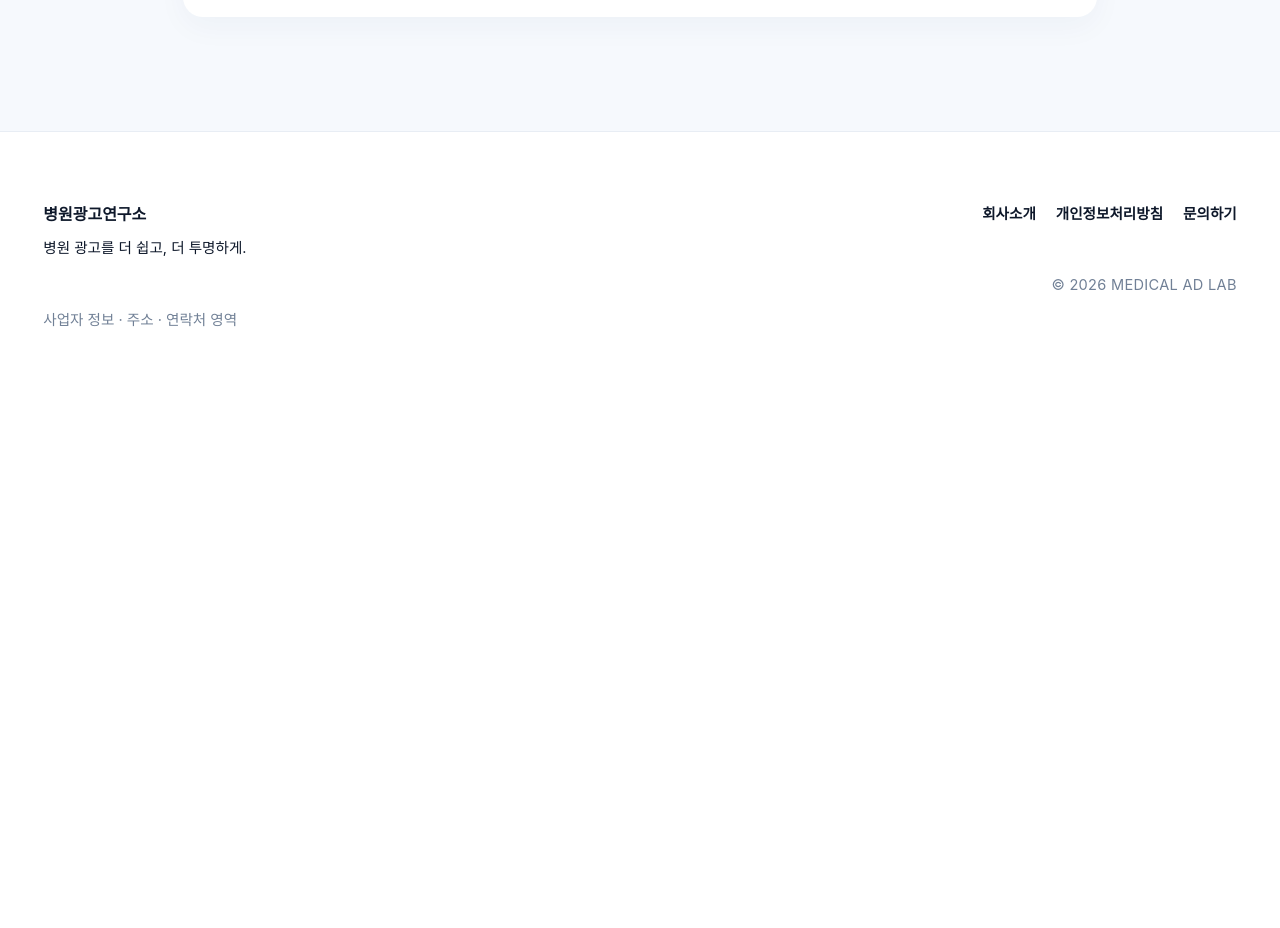
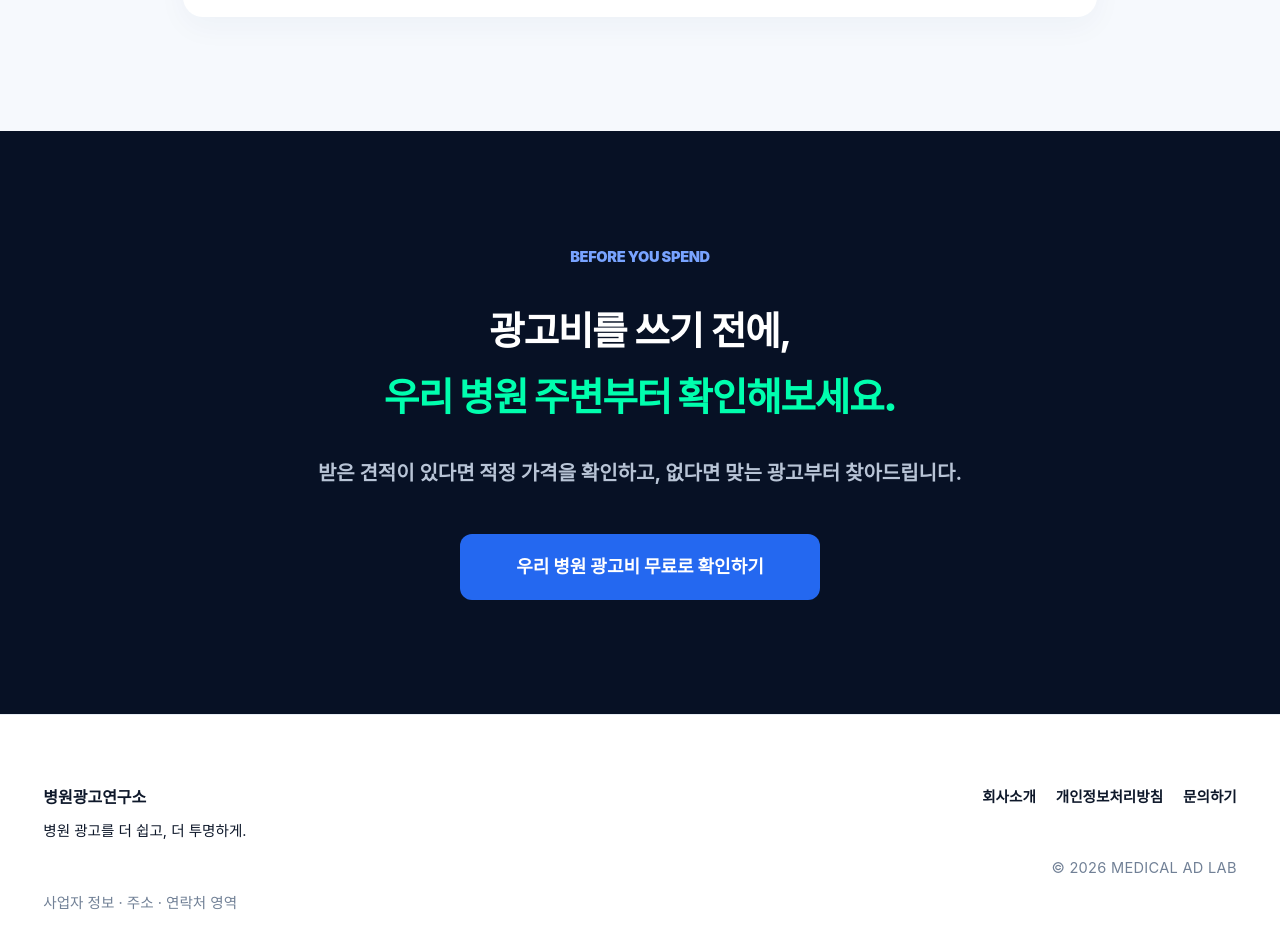
Before and after one commit to BIOADDLAB/medical-ad-lab, a Next.js app: page / in a window 1280 px wide. Shown: the part 10281-11209 px from the top of the page. Before the commit the page ends 10684 px from the top, so only its background shows below. Built offline with nearby package versions, Linux system fonts and the light colour scheme; no server answers; a web font is replaced by a local one.

Commit message:
feat: 메인 하단 CTA 섹션 추가

```diff
--- a/app/globals.css
+++ b/app/globals.css
@@ -8,13 +8,14 @@
     /* 컬러시스템 */
     --color-brand: #2468f0;
     --color-brand-light: #3582e2;
+    --color-brand-light-02: #78a3ff;
     --color-brand-tint: #e8eef6;
     --color-brand-pale: #eaf2ff;
     --color-mint: #00ffae;
     --color-ink: #0e182a;
     --color-slate: #5c6b82;
     --color-muted: #718096;
-    --color-brand-indigo: #3a3fb9; /* 아웃라인 버튼 호버 그라데이션 시작색 (시안 실측) */
+    --color-brand-indigo: #3a3fb9;
     --color-line-strong: #dce4ee;
     --color-line: #e8edf4;
     --color-soft: #f6f9fd;
--- a/app/page.tsx
+++ b/app/page.tsx
@@ -7,6 +7,7 @@ import { Metrics } from '@/components/home/metrics';
 import { Lab } from '@/components/home/lab';
 import { Process } from '@/components/home/process';
 import { Faq } from '@/components/home/faq';
+import { BottomCta } from '@/components/home/bottom-cta';
 
 export default function Home() {
     return (
@@ -20,6 +21,7 @@ export default function Home() {
             <Lab />
             <Process />
             <Faq />
+            <BottomCta />
         </main>
     );
 }
--- /dev/null
+++ b/components/home/bottom-cta.tsx
@@ -0,0 +1,22 @@
+import { DiagnosisButton } from '@/components/lead/diagnosis-button';
+
+export function BottomCta() {
+    return (
+        <section className="bg-deep py-section text-center text-white">
+            <div className="site-container">
+                <p className="m-0 text-label font-black text-sm tracking-tight text-brand-light-02">BEFORE YOU SPEND</p>
+                <h2 className="section-title leading-[66px] font-bold mt-5 lg:mt-[28px] lg:text-h1">
+                    광고비를 쓰기 전에,
+                    <br />
+                    <em className="not-italic font-black text-mint">우리 병원 주변부터 확인해보세요.</em>
+                </h2>
+                <p className="mx-auto mb-8 mt-5  text-sm font-bold text-[#B8C4D6] lg:mb-[44px] lg:mt-[26px] lg:text-[20px]">
+                    받은 견적이 있다면 적정 가격을 확인하고, 없다면 맞는 광고부터 찾아드립니다.
+                </p>
+                <DiagnosisButton className="w-[360px] h-[66px] text-[18px] btn-primary">
+                    우리 병원 광고비 무료로 확인하기
+                </DiagnosisButton>
+            </div>
+        </section>
+    );
+}
```
